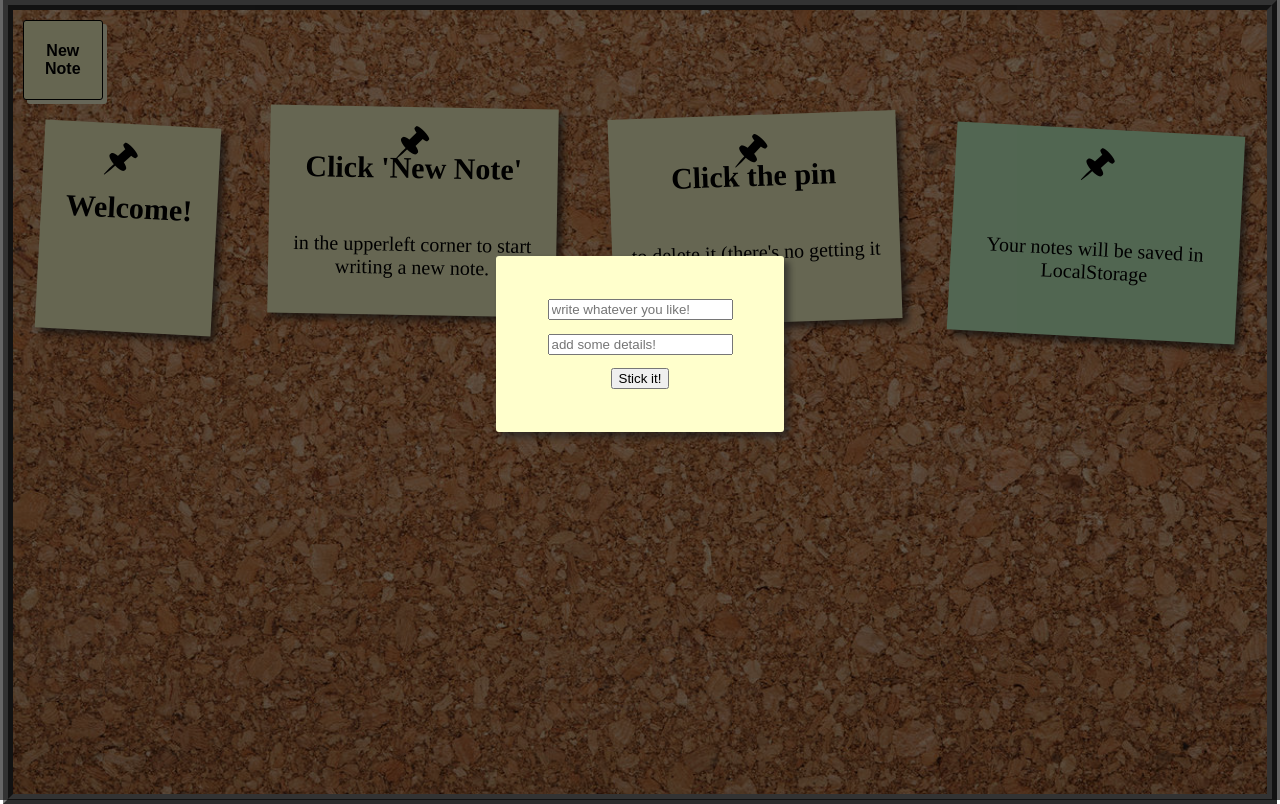
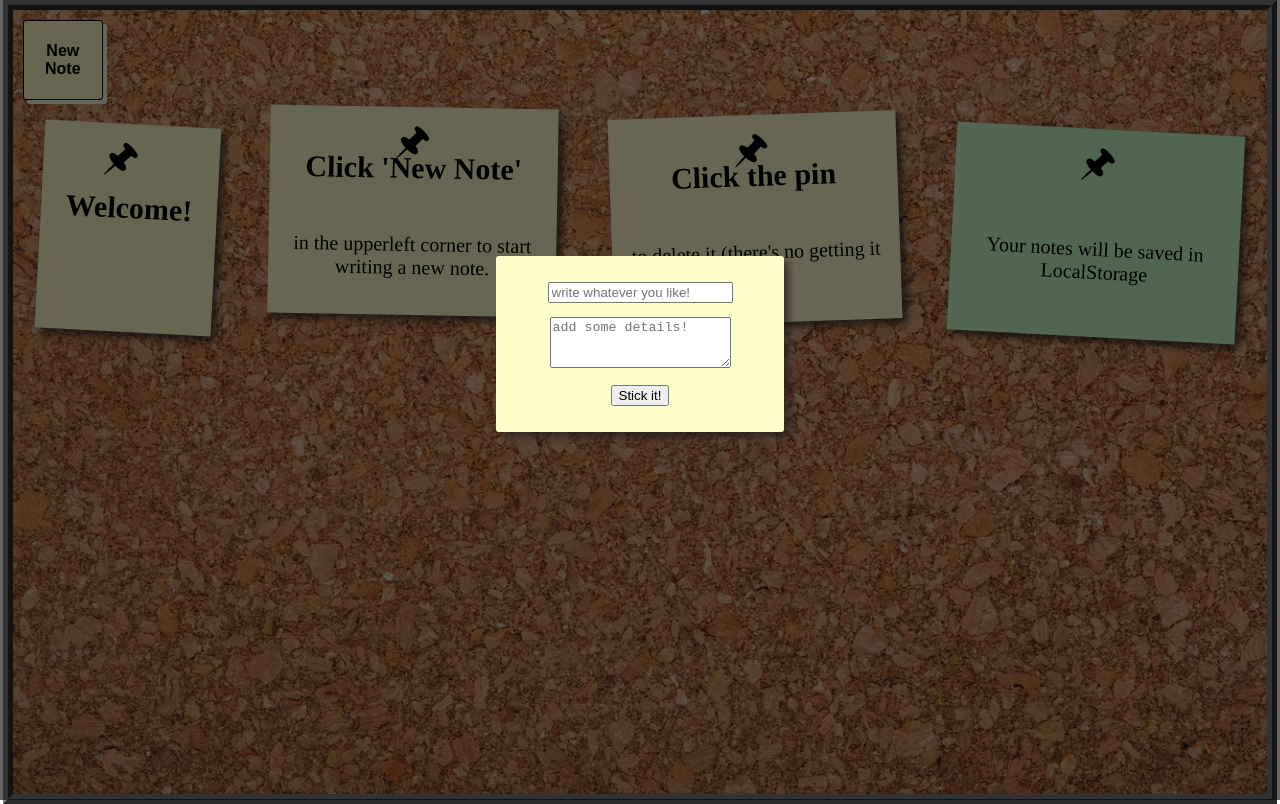
Before and after one commit to Tanaraq/NoteBoard, a React (Create React App) app: page / in a window 1280 px wide. Both pictures are taken after a click on the button "New Note". Built offline with nearby package versions, Linux system fonts and the light colour scheme.

Commit message:
edit textarea

```diff
--- a/src/NoteForm.js
+++ b/src/NoteForm.js
@@ -1,5 +1,5 @@
 import React, { useState} from "react";
-import { Modal, Form, Input } from "./styles";
+import { Modal, Form, Input, TextArea } from "./styles";
 
 export const NoteForm= ({addNote,setIsOpen}) => {
     const [ title, setTitle ] = useState('');
@@ -28,13 +28,13 @@ export const NoteForm= ({addNote,setIsOpen}) => {
                         minLength={3}
                         maxLength={20}
                         />
-                    <Input
+                    <TextArea
                         type="textarea"
                         name="text"
                         value={text}
                         onChange = {((e)=>setText(e.target.value))}
                         placeholder= {"add some details!"}
-                        rows="3" cols="20"
+                        rows={3} cols={20}
                         maxLength={50}
                         />
                     <Input type="submit" value="Stick it!"/>
--- a/src/styles.js
+++ b/src/styles.js
@@ -104,3 +104,6 @@ export const Form = styled(PaperNote)`
 export const Input = styled.input`
     margin: 0.5em;
 `;
+export const TextArea = styled.textarea`
+    margin: 0.5em;
+`;
```
